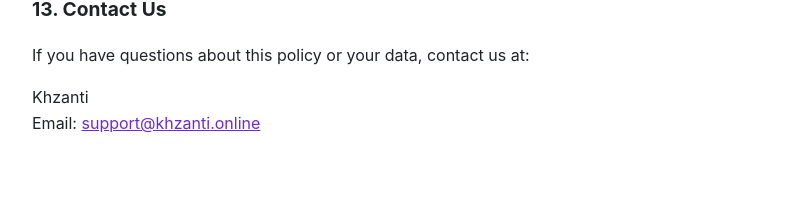
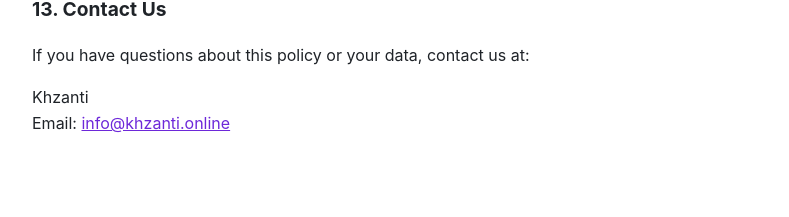
Before and after one commit to MrTuzzO/Khzanti, a Django app: page /privacy-policy/ in a window 1280 px wide. Shown: the part 3272-3489 px from the top of the page, without its empty margins (244-1033 px from the left). Run offline with Django 5.2, Linux system fonts and the light colour scheme; parts of the project's set-up code (start-up, migrations or seed data) failed here and were passed over; some libraries are stand-ins or nearby versions.

Commit message:
update email

```diff
--- a/templates/privacy_policy.html
+++ b/templates/privacy_policy.html
@@ -114,7 +114,7 @@
 
   <h2>13. Contact Us</h2>
   <p>If you have questions about this policy or your data, contact us at:</p>
-  <p>Khzanti<br>Email: <a href="mailto:info@khzanti.online">support@khzanti.online</a></p>
+  <p>Khzanti<br>Email: <a href="mailto:info@khzanti.online">info@khzanti.online</a></p>
 </main>
 </body>
 </html>
```
